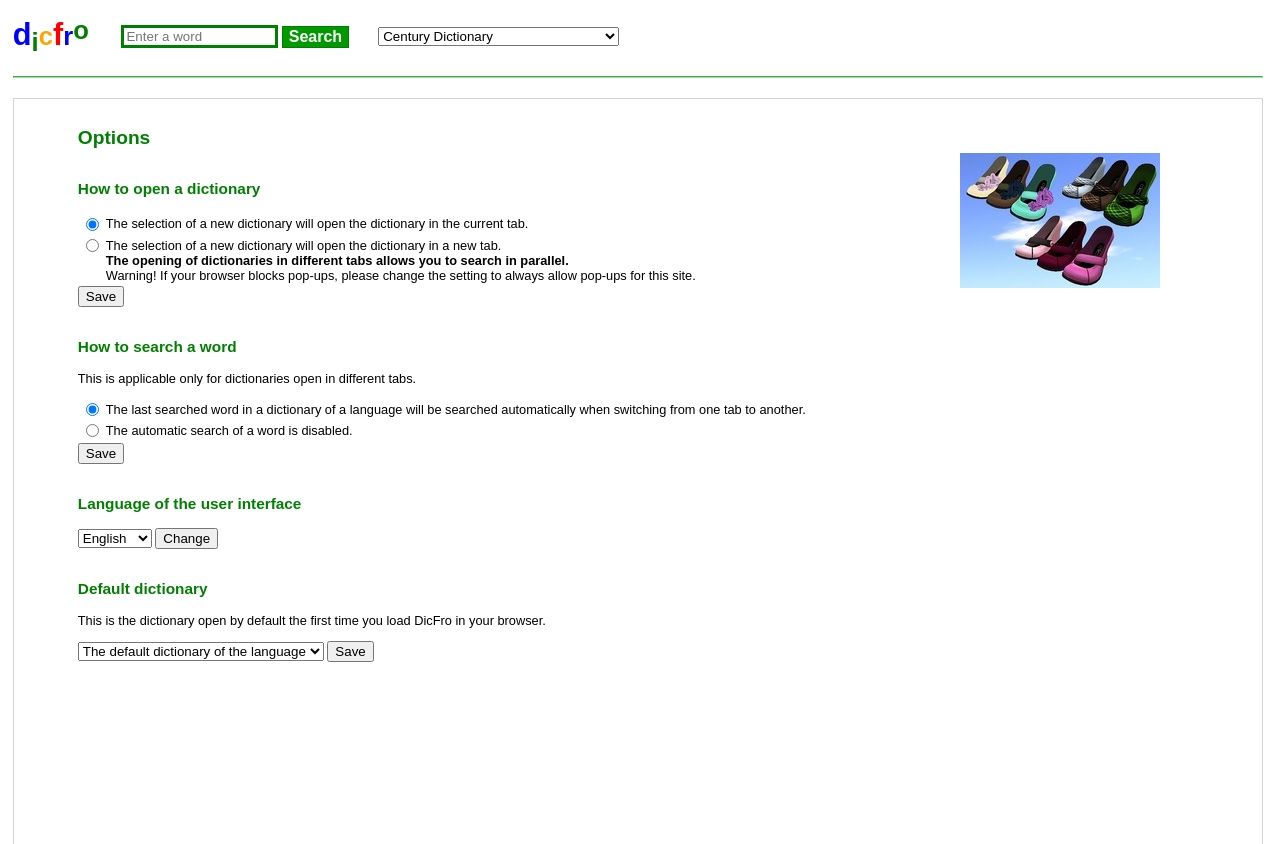
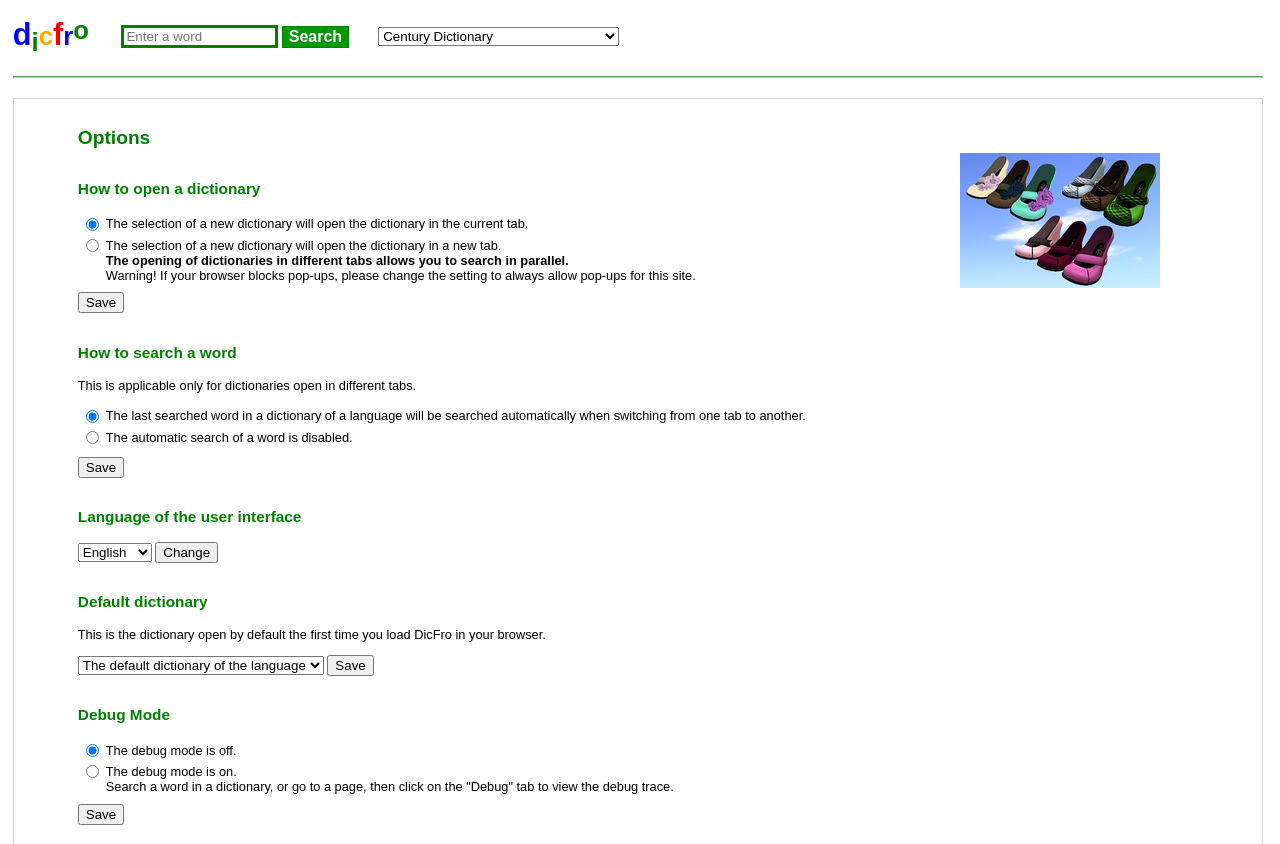
Before and after one commit to mcorne/dicfro, a PHP site: page /options/century-dictionary in a window 1280 px wide. Shown: the top 844 px of the page. Run offline with PHP 8.4, Linux system fonts and the light colour scheme; some libraries are stand-ins or nearby versions; grey boxes are pictures that could not be loaded.

Commit message:
added debug trace

```diff
--- a/application/Controller/Interface.php
+++ b/application/Controller/Interface.php
@@ -15,6 +15,7 @@
 require_once 'Base/View.php';
 require_once 'Controller/Front.php';
 require_once 'Model/Language.php';
+require_once 'Model/Query.php';
 // note: dictionary classes are included dynamically, see $dictionaries and createSearchObject()
 
 /**
@@ -77,6 +78,8 @@ class Controller_Interface
     {
         $this->front = $front;
         $this->view = $this->front->view;
+
+        Model_Query::$debug = !empty($this->front->params['debug']);
     }
 
     /**
@@ -399,6 +402,10 @@ class Controller_Interface
             $this->setcookie('open-dict-in-new-tab', $value, 30);
         }
 
+        if (($value = $this->front->getPost('debug')) !== null) {
+            $this->setcookie('debug', $value, 30);
+        }
+
         $this->view->information = "information/options.phtml";
     }
 
@@ -413,6 +420,18 @@ class Controller_Interface
             $search = $this->createSearchObject();
             $result = $search->$action($this->view->volume, $this->view->page);
             $this->view->assign($result);
+
+            if (Model_Query::$debug) {
+                $volume = $this->view->volume === '' ? 'null' : $this->view->volume;
+                $action = sprintf('%s::%s(%s, %s)', get_class($search), $action, $volume, $this->view->page);
+
+                $this->view->actionTrace = [
+                    'action' => $action,
+                    'result' => $result,
+                ];
+
+                $this->view->queryTrace = Model_Query::$trace;
+            }
         }
     }
 
@@ -465,6 +484,16 @@ class Controller_Interface
         $search = $this->createSearchObject();
         $result = $search->searchWord($this->view->word);
         $this->view->assign($result);
+
+        if (Model_Query::$debug) {
+            $this->view->actionTrace = [
+                'action' => sprintf('%s::searchWord()', get_class($search)),
+                'result' => $result,
+            ];
+
+            $this->view->queryTrace = Model_Query::$trace;
+        }
+
     }
 
     /**
--- a/application/Model/Query.php
+++ b/application/Model/Query.php
@@ -33,6 +33,8 @@ abstract class Model_Query
      */
     const DSN_TPL = 'sqlite:%s/dictionary.sqlite';
 
+    static public $debug = false;
+
     /**
      * Name of the dictionary database
      * @var string
@@ -45,6 +47,8 @@ abstract class Model_Query
      */
     public $string;
 
+    static public $trace = [];
+
     /**
      * Constructor
      *
@@ -53,7 +57,7 @@ abstract class Model_Query
      */
     public function __construct($directory, $properties = [])
     {
-        foreach($properties as $property => $value) {
+        foreach((array) $properties as $property => $value) {
             $this->$property = $value;
         }
 
@@ -61,6 +65,21 @@ abstract class Model_Query
         $this->dsn = $this->createDsn($directory);
 
         $this->string = new Base_String;
+    }
+
+    public function addDebugTrace($result)
+    {
+        $trace = debug_backtrace(0);
+        $trace = array_slice($trace, 1, -4);
+        $trace = array_reverse($trace);
+        $calls = array_map([$this, 'formatCall'], $trace);
+        $query = array_pop($calls);
+
+        self::$trace[] = [
+            'call-stack' => $calls,
+            'query'      => $query,
+            'result'     => $result,
+        ];
     }
 
     /**
@@ -90,6 +109,10 @@ abstract class Model_Query
         $statement->execute($parameters) and
         $result = $statement->fetch($fetchStyle);
 
+        if (self::$debug) {
+            $this->addDebugTrace($result);
+        }
+
         if (!isset($result)) {
             throw new Exception('unexpected query error');
         }
@@ -113,10 +136,51 @@ abstract class Model_Query
         $statement->execute($parameters) and
         $result = $statement->fetchAll($fetchStyle);
 
+        if (self::$debug) {
+            $this->addDebugTrace($result);
+        }
+
         if (!isset($result)) {
             throw new Exception('unexpected query error');
         }
 
         return $result;
     }
+
+    public function formatArgument($arg)
+    {
+        $arg = $this->formatObject($arg);
+        $arg = var_export($arg, true);
+        $arg = preg_replace('~\s+~', ' ', $arg);
+        $arg = str_replace('array ( ', '[', $arg);
+        $arg = str_replace(' )', ']', $arg);
+        $arg = str_replace(',]', ']', $arg);
+
+        return $arg;
+    }
+
+    public function formatCall($trace)
+{
+        $args = array_map([$this, 'formatArgument'], $trace['args']);
+        $args = implode(', ', $args);
+
+        if (isset($trace['class'])) {
+            $call = sprintf('%s::%s(%s)', $trace['class'], $trace['function'], $args);
+        } else {
+            $call = sprintf('%s(%s)', $trace['function'], $args);
+        }
+
+        return $call;
+    }
+
+    public function formatObject($arg)
+    {
+        if (is_object($arg)) {
+            $arg = get_class($arg);
+        } elseif (is_array($arg)) {
+            $arg = array_map([$this, 'formatObject'], $arg);
+        }
+
+        return $arg;
+    }
 }
--- a/application/View/scripts/information/options.phtml
+++ b/application/View/scripts/information/options.phtml
@@ -16,9 +16,10 @@
 
 <h1 class="title"><?=$this->translate('Options');?></h1>
 
+<div class="options">
     <p class="sub-title"><?=$this->translate('How to open a dictionary');?></p>
 
-<form action"" method="post">
+    <form method="post">
       <input type="hidden" name="dictionary" value="<?=$this->dictionary['id'];?>" />
 
       <table class="options">
@@ -44,14 +45,16 @@
         </tr>
       </table>
 
-  <input class="button" type="submit" value="<?=$this->translate('Save');?>" />
+      <input class="button under-radio-buttons" type="submit" value="<?=$this->translate('Save');?>" />
     </form>
+</div>
 
+<div class="options">
     <p class="sub-title"><?=$this->translate('How to search a word');?></p>
 
     <p><?=$this->translate('This is applicable only for dictionaries open in different tabs.');?></p>
 
-<form action"" method="post">
+    <form method="post">
       <input type="hidden" name="dictionary" value="<?=$this->dictionary['id'];?>" />
 
       <table class="options">
@@ -75,12 +78,14 @@
         </tr>
       </table>
 
-  <input class="button" type="submit" value="<?=$this->translate('Save');?>" />
+      <input class="button under-radio-buttons" type="submit" value="<?=$this->translate('Save');?>" />
     </form>
+</div>
 
+<div class="options">
     <p class="sub-title"><?=$this->translate('Language of the user interface');?></p>
 
-<form action"" method="post">
+    <form method="post">
       <input type="hidden" name="dictionary" value="<?=$this->dictionary['id'];?>" />
 
       <select class="language" name="language">
@@ -97,12 +102,14 @@
 
       <input class="button" type="submit" value="<?=$this->translate('Change');?>" />
     </form>
+</div>
 
+<div class="options">
     <p class="sub-title"><?=$this->translate('Default dictionary');?></p>
 
     <p><?=$this->translate('This is the dictionary open by default the first time you load DicFro in your browser.');?></p>
 
-<form action"" method="post">
+    <form method="post">
       <input type="hidden" name="dictionary" value="<?=$this->dictionary['id'];?>" />
 
         <select class="default-dictionary" name="default-dictionary">
@@ -135,3 +142,38 @@
 
       <input class="button" type="submit" value="<?=$this->translate('Save');?>" />
     </form>
+</div>
+
+<div class="options">
+    <p class="sub-title"><?=$this->translate('Debug Mode');?></p>
+
+    <form method="post">
+      <input type="hidden" name="dictionary" value="<?=$this->dictionary['id'];?>" />
+
+      <table class="options">
+        <tr>
+          <td>
+            <input type="radio" name="debug" value=""
+                   <?php if($this->isIE):?>class="ie"<?php endif;?>
+                   <?php if(empty($this->params['debug'])):?>checked="checked"<?php endif;?>/>
+          </td>
+          <td>
+            <?=$this->translate('The debug mode is off.');?>
+          </td>
+        </tr>
+        <tr>
+          <td>
+            <input type="radio" name="debug" value="1"
+                   <?php if($this->isIE):?>class="ie"<?php endif;?>
+                   <?php if(! empty($this->params['debug'])):?>checked="checked"<?php endif;?>/>
+          </td>
+          <td>
+            <?=$this->translate('The debug mode is on.');?><br/>
+            <?=$this->translate('Search a word in a dictionary, or go to a page, then click on the "Debug" tab to view the debug trace.');?>
+          </td>
+        </tr>
+      </table>
+
+      <input class="button under-radio-buttons" type="submit" value="<?=$this->translate('Save');?>" />
+    </form>
+</div>
--- a/application/View/scripts/interface/middle.phtml
+++ b/application/View/scripts/interface/middle.phtml
@@ -118,4 +118,18 @@
   </div>
 <?php endif;?>
 
+<div id="debug">
+  <?php if($this->actionTrace):?>
+    <div class="debug-trace">Action Trace</div>
+    <pre class="debug-trace"><?=preg_replace(['~^Array\s+\(\s~', '~\s+\)\s+$~'], '', print_r($this->actionTrace, true));?></pre>
+  <?php endif;?>
+
+  <?php if($this->queryTrace):?>
+    <?php foreach($this->queryTrace as $index => $trace): ?>
+      <div class="debug-trace">Query Trace #<?=($index + 1);?></div>
+      <pre class="debug-trace"><?=preg_replace(['~^Array\s+\(\s~', '~\s+\)\s+$~'], '', print_r($trace, true));?></pre>
+    <?php endforeach;?>
+  <?php endif;?>
 </div>
+
+</div>
--- a/application/View/scripts/interface/tabs.phtml
+++ b/application/View/scripts/interface/tabs.phtml
@@ -19,7 +19,7 @@
 
 <hr class="tabs" />
 
-<?php if($this->definition):?>
+<?php if($this->definition or $this->actionTrace):?>
   <?php if($this->dictionary['id'] == 'roman-lexicon'):?>
     <a class="tab-selected" id="content-tab"
        href="javascript: updateTabContents('content-tab');" ><?=$this->translate('Vocabulary');?></a>
@@ -185,4 +185,9 @@
 
 <?php endif;?>
 
+<?php if($this->actionTrace):?>
+    <a class="tab-selected" id="debug-tab"
+       href="javascript: updateTabContents('debug-tab');" ><?=$this->translate('Debug');?></a>
+<?php endif;?>
+
 </div>
--- a/public/interface.css
+++ b/public/interface.css
@@ -99,6 +99,14 @@ div.page img.picture
     margin: 2em 0 1em 1em;
 }
 
+div.debug-trace
+{
+    color: green;
+    font-size: 1.2em;
+    font-weight: bold;
+    padding: .5em 0 0 1em;
+}
+
 div.tense
 {
     font-weight: bold;
@@ -166,7 +174,7 @@ input.button, img.button
     vertical-align: middle;
 }
 
-img.button:hover
+input.button:hover, img.button:hover
 {
     background-color: orange;
     border-color: darkorange;
@@ -203,6 +211,11 @@ input.search
     font-size: 1.25em;
 }
 
+input.under-radio-buttons
+{
+    margin-top: .5em;
+}
+
 input.volume
 {
     font-size : 90%;
@@ -218,10 +231,10 @@ input.word
     width: 11em;
 }
 
-input.button:hover
+pre.debug-trace
 {
-    background-color: orange;
-    border-color: darkorange;
+    font-size: 1.2em;
+    padding: .5em;
 }
 
 select.identified, select.ghostwords-tab, #content-tab, #errata-tab
@@ -325,6 +338,11 @@ a.options
 {
     color: green;
     font-weight: bold;
+}
+
+div.options
+{
+    margin-bottom: 1.5em;
 }
 
 table.test-result
--- a/public/interface.js
+++ b/public/interface.js
@@ -334,8 +334,8 @@ function setDictionaryHeight(id)
 function updateTabContents(target)
 {
     var
-    sections = ['content', 'errata', 'ghostwords', 'lexromd', 'lexromd-help' ],
-    tabs = ['content-tab', 'errata-tab', 'ghostwords-tab', 'lexromd-tab', 'lexromd-help-tab' ],
+    sections = ['content'    , 'errata'    , 'ghostwords'    , 'lexromd'    , 'lexromd-help'    , 'debug'     ],
+    tabs     = ['content-tab', 'errata-tab', 'ghostwords-tab', 'lexromd-tab', 'lexromd-help-tab', 'debug-tab' ],
     sectionId,
     tabId,
     section,
```
Also changed, not shown: application/translations/fr.php (+12 -0 lines), application/Model/Search/Internal.php (line endings or trailing spaces). Lines whose indentation alone changed are shown as unchanged.
